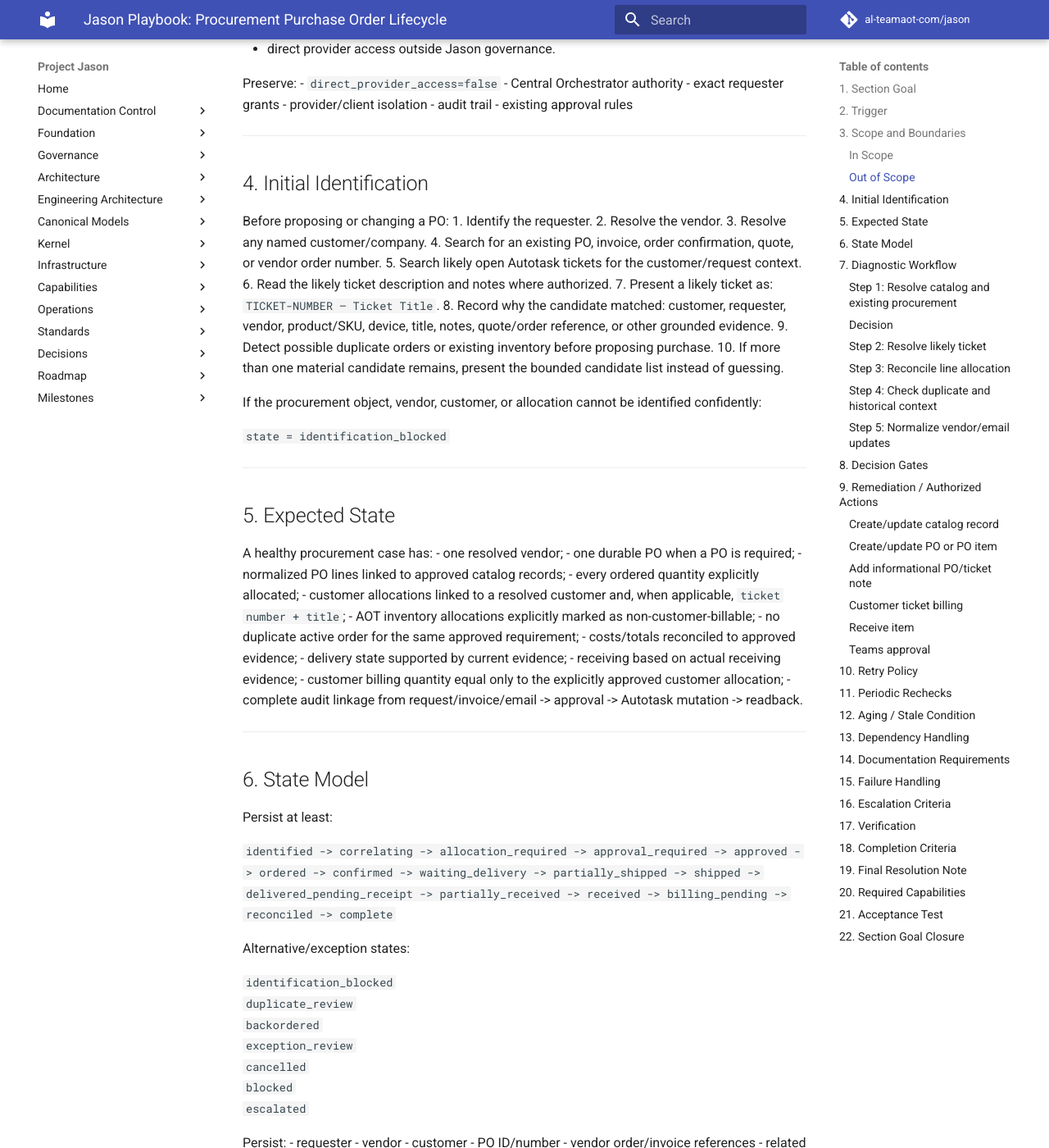
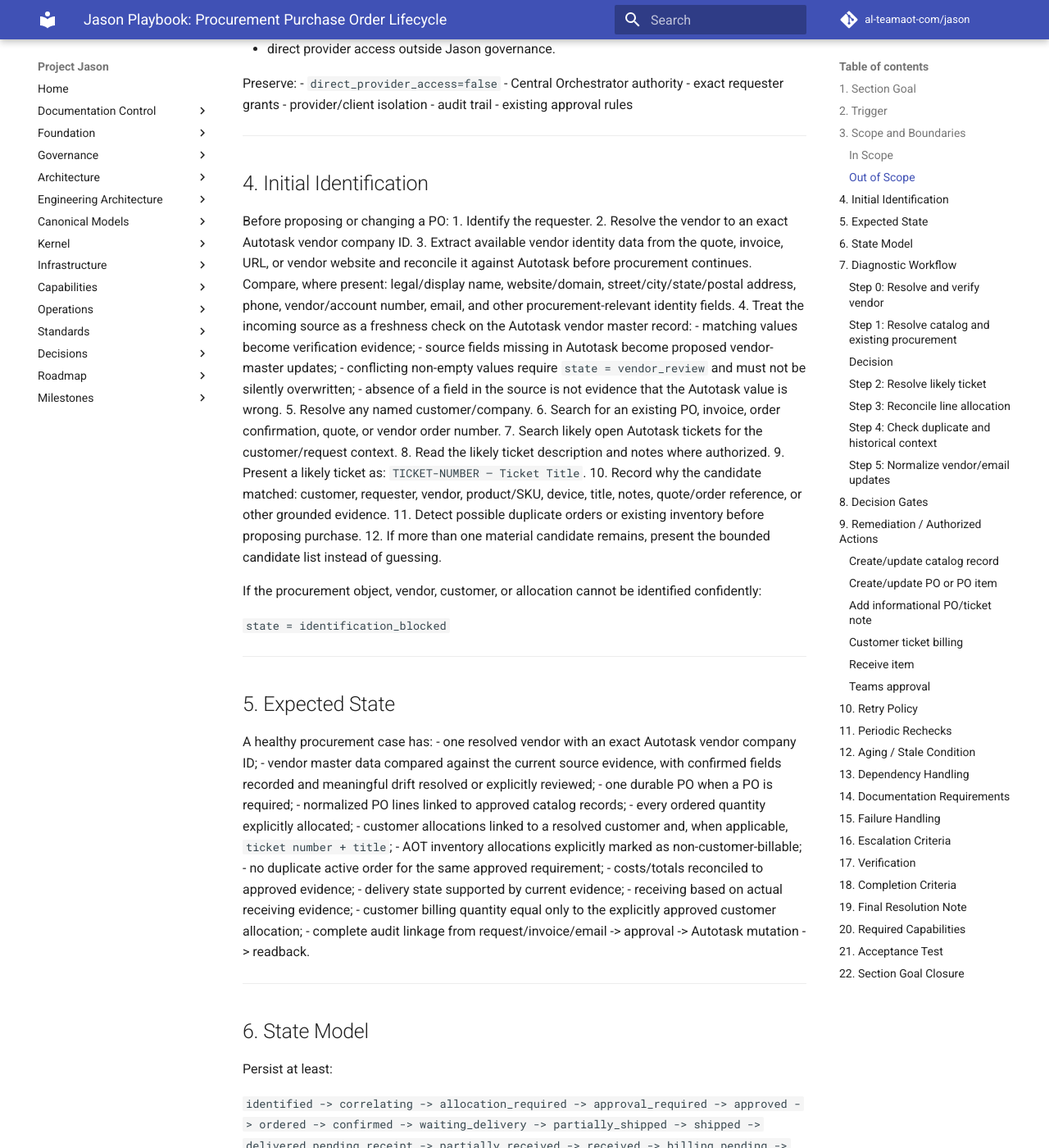
Before and after one commit to al-teamaot-com/jason, an MkDocs documentation site: the page built from docs/playbooks/Jason-Procurement-PO-Lifecycle.md, in a window 1280 px wide and 1400 px high, scrolled down 1725 px. Shown: the whole window at 82% size. Built offline with MkDocs 1.6.1 and Material for MkDocs 9.7.7, drawn with Linux system fonts in a browser that asks for light colours; comment, search, counter and statistics services are not loaded; some of the changed text lies outside the part shown.

Commit message:
Add vendor freshness and delegated spend gates to procurement playbook

```diff
--- a/docs/playbooks/Jason-Procurement-PO-Lifecycle.md
+++ b/docs/playbooks/Jason-Procurement-PO-Lifecycle.md
@@ -66,15 +66,21 @@
 
 Before proposing or changing a PO:
 1. Identify the requester.
-2. Resolve the vendor.
-3. Resolve any named customer/company.
-4. Search for an existing PO, invoice, order confirmation, quote, or vendor order number.
-5. Search likely open Autotask tickets for the customer/request context.
-6. Read the likely ticket description and notes where authorized.
-7. Present a likely ticket as: `TICKET-NUMBER — Ticket Title`.
-8. Record why the candidate matched: customer, requester, vendor, product/SKU, device, title, notes, quote/order reference, or other grounded evidence.
-9. Detect possible duplicate orders or existing inventory before proposing purchase.
-10. If more than one material candidate remains, present the bounded candidate list instead of guessing.
+2. Resolve the vendor to an exact Autotask vendor company ID.
+3. Extract available vendor identity data from the quote, invoice, URL, or vendor website and reconcile it against Autotask before procurement continues. Compare, where present: legal/display name, website/domain, street/city/state/postal address, phone, vendor/account number, email, and other procurement-relevant identity fields.
+4. Treat the incoming source as a freshness check on the Autotask vendor master record:
+   - matching values become verification evidence;
+   - source fields missing in Autotask become proposed vendor-master updates;
+   - conflicting non-empty values require `state = vendor_review` and must not be silently overwritten;
+   - absence of a field in the source is not evidence that the Autotask value is wrong.
+5. Resolve any named customer/company.
+6. Search for an existing PO, invoice, order confirmation, quote, or vendor order number.
+7. Search likely open Autotask tickets for the customer/request context.
+8. Read the likely ticket description and notes where authorized.
+9. Present a likely ticket as: `TICKET-NUMBER — Ticket Title`.
+10. Record why the candidate matched: customer, requester, vendor, product/SKU, device, title, notes, quote/order reference, or other grounded evidence.
+11. Detect possible duplicate orders or existing inventory before proposing purchase.
+12. If more than one material candidate remains, present the bounded candidate list instead of guessing.
 
 If the procurement object, vendor, customer, or allocation cannot be identified confidently:
 
@@ -85,7 +91,8 @@
 ## 5. Expected State
 
 A healthy procurement case has:
-- one resolved vendor;
+- one resolved vendor with an exact Autotask vendor company ID;
+- vendor master data compared against the current source evidence, with confirmed fields recorded and meaningful drift resolved or explicitly reviewed;
 - one durable PO when a PO is required;
 - normalized PO lines linked to approved catalog records;
 - every ordered quantity explicitly allocated;
@@ -140,6 +147,28 @@
 ---
 
 ## 7. Diagnostic Workflow
+
+### Step 0: Resolve and verify vendor
+
+**Purpose:** Confirm the supplier exists as the correct Autotask vendor entity and use the current source as a vendor-master freshness check.
+
+**Evidence source:** Quote/invoice contents, pasted product URL, vendor website, and Autotask company/vendor reads.
+
+**Expected result:** One exact Autotask vendor company ID with reconciled vendor identity evidence.
+
+Compare available source fields to Autotask, including:
+- legal/display name;
+- website/domain;
+- address;
+- phone;
+- email;
+- vendor/account number;
+- other stable procurement identifiers present in the source.
+
+If no exact vendor exists -> propose vendor creation under governed approval before product or PO creation.
+If Autotask is missing a value that is present in authoritative current source evidence -> propose a vendor-master update.
+If both source and Autotask contain conflicting values -> `state = vendor_review`; do not silently update or continue financial commitment.
+If the source does not expose a field -> retain the Autotask value and record that the source could not verify it.
 
 ### Step 1: Resolve catalog and existing procurement
 
@@ -225,7 +254,9 @@
 
 Before PO creation:
 - requester identity resolved;
-- vendor resolved;
+- requester delegated spending authority resolved from the AOT internal Autotask contact (`companyID = 0`) and its `Spending limit` UDF;
+- vendor resolved to an exact Autotask vendor company ID;
+- vendor source-vs-Autotask reconciliation completed with no unresolved conflicting identity data;
 - duplicate check complete;
 - catalog match/create proposal resolved;
 - customer context resolved when applicable;
@@ -233,7 +264,8 @@
 - allocation reconciles exactly;
 - billable quantity explicitly determined or explicitly deferred;
 - financial totals supported by evidence;
-- required approval available.
+- total AOT cost commitment includes product cost, freight, tax, and fees;
+- required approval available only when the total commitment exceeds the requester's delegated `Spending limit`; at or below the limit, do not generate approval noise merely to state that approval was unnecessary.
 
 Before ticket billing:
 - exact ticket resolved;
@@ -274,7 +306,10 @@
 
 ### Teams approval
 Approval evidence must include:
-- vendor;
+- submitted by / requester;
+- requester Autotask contact ID and spending limit used for the decision;
+- vendor and exact Autotask vendor company ID;
+- vendor verification/drift summary;
 - PO/order reference;
 - customer;
 - ticket number + title;
@@ -385,6 +420,9 @@
 ## 15. Failure Handling
 
 Treat as first-class failures:
+- pasted URL cannot be safely retrieved or resolved;
+- vendor cannot be matched to an exact Autotask vendor company;
+- vendor source data conflicts with the Autotask master record;
 - mailbox read unavailable;
 - email cannot be correlated safely;
 - ticket match ambiguous;
```
